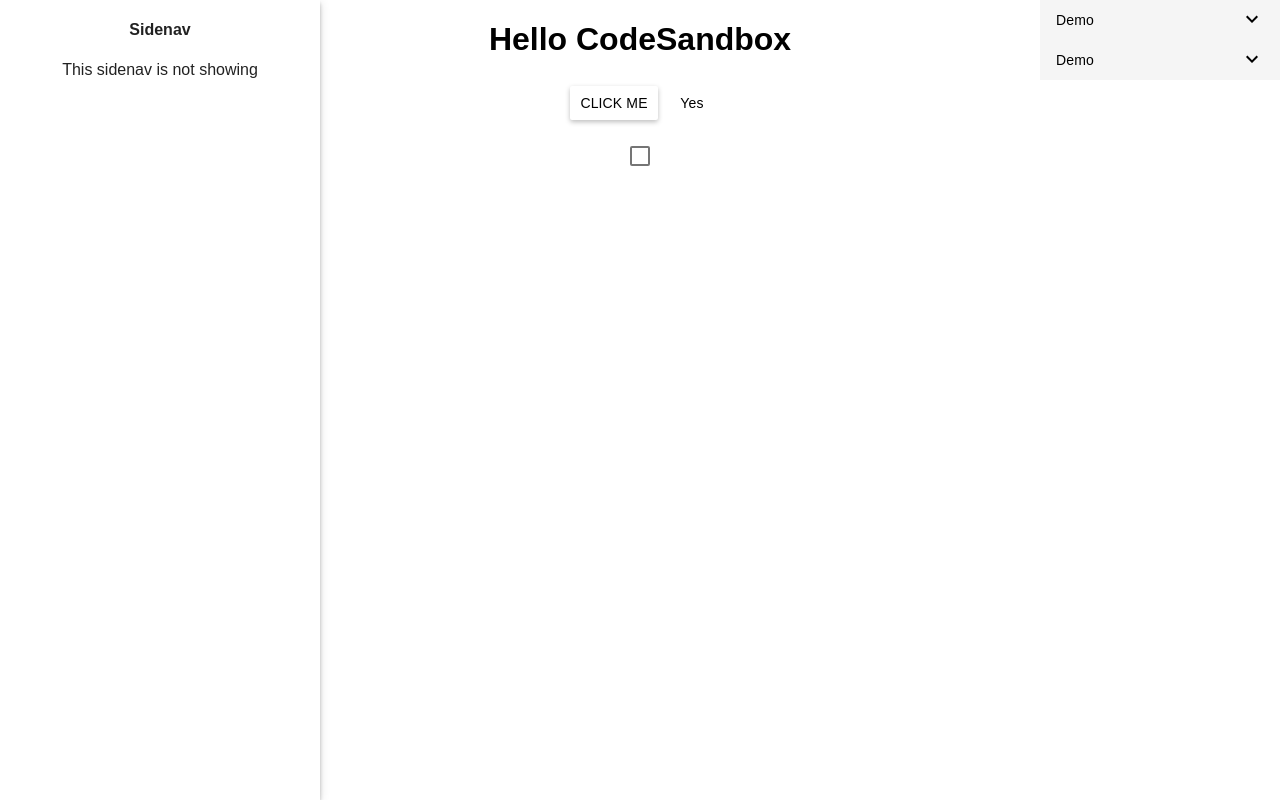
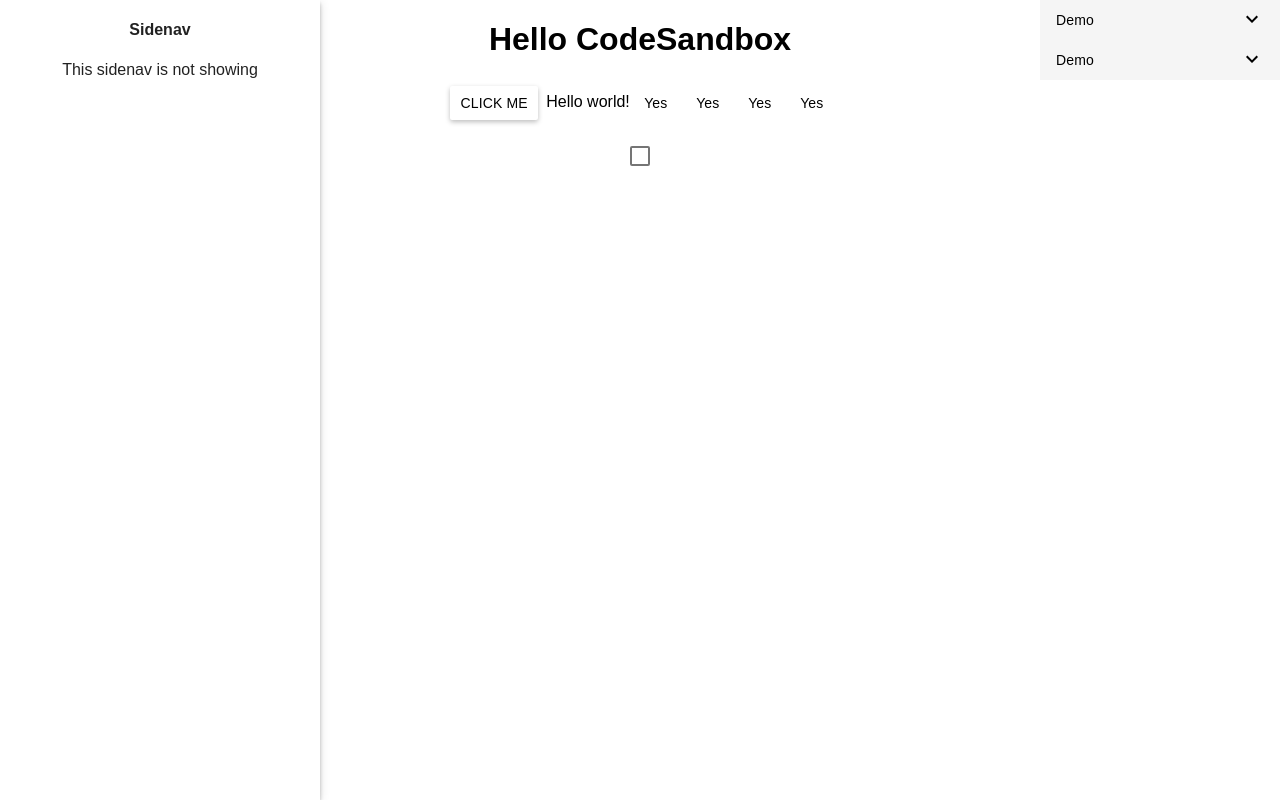
Before and after one commit to AlexeyGorobtsov/button-react, a React (Create React App) app: page / in a window 1280 px wide. Built offline with nearby package versions, Linux system fonts and the light colour scheme.

Commit message:
refactoring

```diff
--- a/src/App.js
+++ b/src/App.js
@@ -6,6 +6,7 @@ import {MenuToggle} from "./components/menu-toggle";
 import {Sidenav} from "./components/sidenave";
 import {IconButton} from "./components/md-icon-button";
 import {MdCheckbox} from "./components/checkbox";
+import {MdTooltip} from "./components/md-tooltip";
 
 export default function App() {
     const [isToggle, setToggle] = useState(false);
@@ -19,7 +20,14 @@ export default function App() {
       >
           CLICK ME
       </Button>
-        <IconButton tooltipLabel={'Hello world!'}>Yes</IconButton>
+        <MdTooltip
+            tooltipLabel={'Hello world'}
+            isEllipses
+        ><span>Hello world!</span></MdTooltip>
+        <IconButton tooltipLabel={'Hello world!'} position={'top'}>Yes</IconButton>
+        <IconButton tooltipLabel={'Hello world!'} position={'left'}>Yes</IconButton>
+        <IconButton tooltipLabel={'Hello world!'} position={'bottom'}>Yes</IconButton>
+        <IconButton tooltipLabel={'Hello world!'} position={'right'}>Yes</IconButton>
         <div style={{width: '240px', top: 0, right: 0, position: 'absolute'}}>
             <MenuToggle />
             <MenuToggle />
--- a/src/components/md-icon-button/index.js
+++ b/src/components/md-icon-button/index.js
@@ -65,7 +65,8 @@ export function IconButton(props) {
         styleBtn = {},
         cn = {},
         events = {},
-        tooltipLabel = ''
+        tooltipLabel = '',
+        position = 'top'
     } = props;
     const btnRef = useRef(null);
     const tooltipRef = useRef(null);
@@ -89,12 +90,37 @@ export function IconButton(props) {
     }, []);
 
     function handleMouseover() {
-        const ripple = btnRef.current;
-        const pos = ripple.getBoundingClientRect();
+        const btn = btnRef.current;
+        const pos = btn.getBoundingClientRect();
         const tooltip = tooltipRef.current;
-        const top = `${pos.top - tooltip.offsetHeight}px`;
-        const left = `${pos.left - (tooltip.offsetWidth - pos.width) / 2}px`;
-        const styleTooltip = { top, left, zIndex: 101, pointerEvents: "all" };
+        let styleTooltip;
+        switch (position) {
+            case 'top': {
+                const top = `${pos.top - tooltip.offsetHeight}px`;
+                const left = `${pos.left - (tooltip.offsetWidth - pos.width) / 2}px`;
+                styleTooltip = { top, left, zIndex: 101, pointerEvents: "all" };
+                break;
+            }
+            case 'right': {
+                const top = `${pos.top - (tooltip.offsetHeight - pos.height)/2}px`;
+                const left = `${pos.left + tooltip.offsetWidth }px`;
+                styleTooltip = { top, left, zIndex: 101, pointerEvents: "all" };
+                break;
+            }
+            case 'bottom': {
+                const top = `${pos.top + pos.height}px`;
+                const left = `${pos.left - (tooltip.offsetWidth - pos.width) / 2}px`;
+                styleTooltip = { top, left, zIndex: 101, pointerEvents: "all" };
+                break;
+            }
+            case 'left': {
+                const top = `${pos.top - (tooltip.offsetHeight - pos.height)/2}px`;
+                const left = `${pos.left - tooltip.offsetWidth }px`;
+                styleTooltip = { top, left, zIndex: 101, pointerEvents: "all" };
+                break;
+            }
+        }
+
         const payload = {tooltipClass: 'md-show', tooltipStyle: styleTooltip};
         dispatch({type: 'MD_ICON_UPDATE', payload});
     }
@@ -181,7 +207,14 @@ export function IconButton(props) {
                 style={{pointerEvents: "none", zIndex: 100}}>
                 <div
                     ref={tooltipRef}
-                    className={className('md-panel md-origin-top md-tooltip md-show-add', tooltipClass)}
+                    className={className(
+                        'md-panel md-tooltip md-show-add',
+                        tooltipClass,
+                        {'md-origin-top': position === 'top'},
+                        {'md-origin-left': position === 'left'},
+                        {'md-origin-bottom': position === 'bottom'},
+                        {'md-origin-right': position === 'right'}
+                        )}
                     role="tooltip"
                     style={tooltipStyle}>
                     {tooltipLabel}
--- a/src/components/md-icon-button/style.css
+++ b/src/components/md-icon-button/style.css
@@ -163,3 +163,227 @@ button:not([disabled]):hover {
     top: 0;
     width: 100%
 }
+
+.md-button {
+    display: inline-block;
+    position: relative;
+    cursor: pointer;
+    min-height: 34px;
+    min-width: 88px;
+    line-height: 34px;
+    vertical-align: middle;
+    align-items: center;
+    text-align: center;
+    border-radius: 2px;
+    box-sizing: border-box;
+    user-select: none;
+    outline: none;
+    border: 0;
+    padding: 0 6px;
+    margin: 6px 8px;
+    background: transparent;
+    color: currentColor;
+    white-space: nowrap;
+    font-size: 14px;
+    font-style: inherit;
+    font-variant: inherit;
+    font-family: inherit;
+    text-decoration: none;
+    overflow: hidden;
+    letter-spacing: .01em;
+    transition: box-shadow .4s cubic-bezier(.25, .8, .25, 1), background-color .4s cubic-bezier(.25, .8, .25, 1)
+}
+
+.md-ripple-container {
+    pointer-events: none;
+    position: absolute;
+    overflow: hidden;
+    left: 0;
+    top: 0;
+    width: 100%;
+    height: 100%;
+    transition: all .55s cubic-bezier(.25,.8,.25,1);
+}
+
+.md-icon-button {
+    margin: 0 6px;
+    height: 40px;
+    min-width: 0;
+    line-height: 24px;
+    padding: 8px;
+    width: 40px;
+    border-radius: 50%;
+}
+
+.md-button.md-raised:not([disabled]) {
+    box-shadow: 0 2px 5px 0 rgba(0,0,0,.26);
+}
+
+.md-button:not([disabled]).md-fab.md-focused, .md-button:not([disabled]).md-raised.md-focused {
+    box-shadow: 0 2px 5px 0 rgba(0, 0, 0, .26)
+}
+
+.md-button:not([disabled]).md-fab:active, .md-button:not([disabled]).md-raised:active {
+    box-shadow: 0 4px 8px 0 rgba(0, 0, 0, .4)
+}
+
+button:not([disabled]):hover {
+    background-color: rgba(158,158,158,0.2);
+}
+
+.md-raised:not([disabled]):hover {
+    background-color: rgb(250,250,250);
+}
+
+.md-tooltip {
+    pointer-events: none;
+    border-radius: 4px;
+    overflow: hidden;
+    opacity: 0;
+    font-weight: 500;
+    font-size: 14px;
+    white-space: nowrap;
+    text-overflow: ellipsis;
+    height: 32px;
+    line-height: 32px;
+    padding-right: 16px;
+    padding-left: 16px
+}
+
+.md-tooltip.md-origin-top {
+    -webkit-transform-origin: center bottom;
+    transform-origin: center bottom;
+    margin-top: -24px
+}
+
+.md-tooltip.md-origin-right {
+    -webkit-transform-origin: left center;
+    transform-origin: left center;
+    margin-left: 24px
+}
+
+.md-tooltip.md-origin-bottom {
+    -webkit-transform-origin: center top;
+    transform-origin: center top;
+    margin-top: 24px
+}
+
+.md-tooltip.md-origin-left {
+    -webkit-transform-origin: right center;
+    transform-origin: right center;
+    margin-left: -24px
+}
+
+@media (min-width: 960px) {
+    .md-tooltip {
+        font-size: 10px;
+        height: 22px;
+        line-height: 22px;
+        padding-right: 8px;
+        padding-left: 8px
+    }
+
+    .md-tooltip.md-origin-top {
+        margin-top: -14px
+    }
+
+    .md-tooltip.md-origin-right {
+        margin-left: 14px
+    }
+
+    .md-tooltip.md-origin-bottom {
+        margin-top: 14px
+    }
+
+    .md-tooltip.md-origin-left {
+        margin-left: -14px
+    }
+}
+
+.md-tooltip.md-show-add {
+    -webkit-transform: scale(0);
+    transform: scale(0);
+    opacity: 0;
+}
+
+.md-tooltip.md-show {
+    transition: all .4s cubic-bezier(.25, .8, .25, 1);
+    transition-duration: .15s;
+    -webkit-transform: scale(1);
+    transform: scale(1);
+    opacity: .9
+}
+
+.md-tooltip.md-hide {
+    transition: all .3s cubic-bezier(.55, 0, .55, .2);
+    transition-duration: .15s;
+    -webkit-transform: scale(0);
+    transform: scale(0);
+    opacity: 0
+}
+
+.md-panel-outer-wrapper {
+    height: 100%;
+    left: 0;
+    position: absolute;
+    top: 0;
+    width: 100%
+}
+
+.md-panel {
+    opacity: 0;
+    position: fixed
+}
+
+.md-panel.md-tooltip {
+    color: rgba(255,255,255,0.87);
+    background-color: rgb(97,97,97);
+}
+
+.md-ripple-container {
+    pointer-events: none;
+    position: absolute;
+    overflow: hidden;
+    left: 0;
+    top: 0;
+    width: 100%;
+    height: 100%;
+    -webkit-transition: all .55s cubic-bezier(.25,.8,.25,1);
+    transition: all .55s cubic-bezier(.25,.8,.25,1);
+}
+
+.md-ripple.md-ripple-active {
+    opacity: .1;
+}
+
+.md-ripple.md-ripple-scaled {
+    transform: translate(-50%, -50%) scale(1);
+}
+
+.md-ripple.md-ripple-placed {
+    transition: margin .9s cubic-bezier(.25, .8, .25, 1),
+    border .9s cubic-bezier(.25, .8, .25, 1),
+    width .9s cubic-bezier(.25, .8, .25, 1),
+    height .9s cubic-bezier(.25, .8, .25, 1),
+    opacity .9s cubic-bezier(.25, .8, .25, 1),
+    transform .9s cubic-bezier(.25, .8, .25, 1);
+}
+
+.md-checkbox .md-ripple-container {
+    position: absolute;
+    display: block;
+    width: auto;
+    height: auto;
+    left: -15px;
+    top: -15px;
+    right: -15px;
+    bottom: -15px;
+}
+
+.md-ripple {
+    position: absolute;
+    transform: translate(-50%, -50%) scale(0);
+    transform-origin: 50% 50%;
+    opacity: 0;
+    border-radius: 50%;
+}
--- a/src/components/md-tooltip/index.js
+++ b/src/components/md-tooltip/index.js
@@ -1,8 +1,63 @@
-import React from 'react';
+import React, {useRef, useReducer} from 'react';
 import className from "classnames";
 
+import './style.css';
+
+const initialState = {
+    tooltipStyle: {},
+    tooltipClass: ''
+};
+
+function reducer(state, action) {
+    switch (action.type) {
+        case 'MD_TOOLTIP_UPDATE': {
+            return {
+                ...state,
+                ...action.payload
+            }
+        }
+        default : {
+            return state;
+        }
+    }
+}
+
 export function MdTooltip(props) {
+    const {
+        children = null,
+        tooltipLabel = null,
+        isEllipses = false,
+    } = props;
+    const [state, dispatch] = useReducer(reducer, initialState);
+    const tooltipRef = useRef(null);
+    const spanRef = useRef(null);
+    const { tooltipClass, tooltipStyle } = state;
+
+    function handleMouseover() {
+        const ripple = spanRef.current;
+        const pos = ripple.getBoundingClientRect();
+        const tooltip = tooltipRef.current;
+        const top = `${pos.top - tooltip.offsetHeight}px`;
+        const left = `${pos.left - (tooltip.offsetWidth - pos.width) / 2}px`;
+        const styleTooltip = { top, left, zIndex: 101, pointerEvents: "all" };
+        const payload = {tooltipClass: 'md-show', tooltipStyle: styleTooltip};
+        dispatch({type: 'MD_TOOLTIP_UPDATE', payload});
+    }
+
+    function handleMouseout() {
+        dispatch({type: 'MD_TOOLTIP_UPDATE', payload: {tooltipClass: 'md-hide'}})
+    }
+
     return(
+        <>
+        <span
+            ref={spanRef}
+            onMouseOver={handleMouseover}
+            onMouseOut={handleMouseout}
+            className={className({'ellipse': isEllipses})}
+        >
+            {children}
+        </span>
             <div
                 className={className('md-panel-outer-wrapper')}
                 style={{pointerEvents: "none", zIndex: 100}}>
@@ -11,8 +66,9 @@ export function MdTooltip(props) {
                     className={className('md-panel md-origin-top md-tooltip md-show-add', tooltipClass)}
                     role="tooltip"
                     style={tooltipStyle}>
-                Insert Drive
+                    {tooltipLabel}
                 </div>
             </div>
+        </>
     )
 }
--- a/src/components/md-tooltip/style.css
+++ b/src/components/md-tooltip/style.css
@@ -51,7 +51,7 @@
     }
 
     .md-tooltip.md-origin-right {
-        margin-left: 14px
+        margin-left: -14px
     }
 
     .md-tooltip.md-origin-bottom {
@@ -65,7 +65,8 @@
 
 .md-tooltip.md-show-add {
     -webkit-transform: scale(0);
-    transform: scale(0)
+    transform: scale(0);
+    opacity: 0;
 }
 
 .md-tooltip.md-show {
@@ -83,3 +84,27 @@
     transform: scale(0);
     opacity: 0
 }
+
+.md-panel-outer-wrapper {
+    height: 100%;
+    left: 0;
+    position: absolute;
+    top: 0;
+    width: 100%
+}
+
+.ellipse {
+    white-space: nowrap;
+    overflow: hidden;
+    text-overflow: ellipsis;
+}
+
+.md-panel {
+    opacity: 0;
+    position: fixed
+}
+
+.md-panel.md-tooltip {
+    color: rgba(255,255,255,0.87);
+    background-color: rgb(97,97,97);
+}
--- a/src/components/menu-toggle/index.js
+++ b/src/components/menu-toggle/index.js
@@ -20,7 +20,7 @@ export function MenuToggle(props) {
     }, []);
     useEffect(() => {
         isToggle ? setStyle({height: `${height}px`}) : setStyle({height: 0})
-    }, [isToggle]);
+    }, [isToggle, height]);
 
     return (
         <div className={'menu-toggle'}>
```
Also changed, not shown: src/components/button/style.css (+0 -10 lines), src/components/md-tooltip/Portal.js (added, +24 -0 lines). Lines whose indentation alone changed are shown as unchanged.
